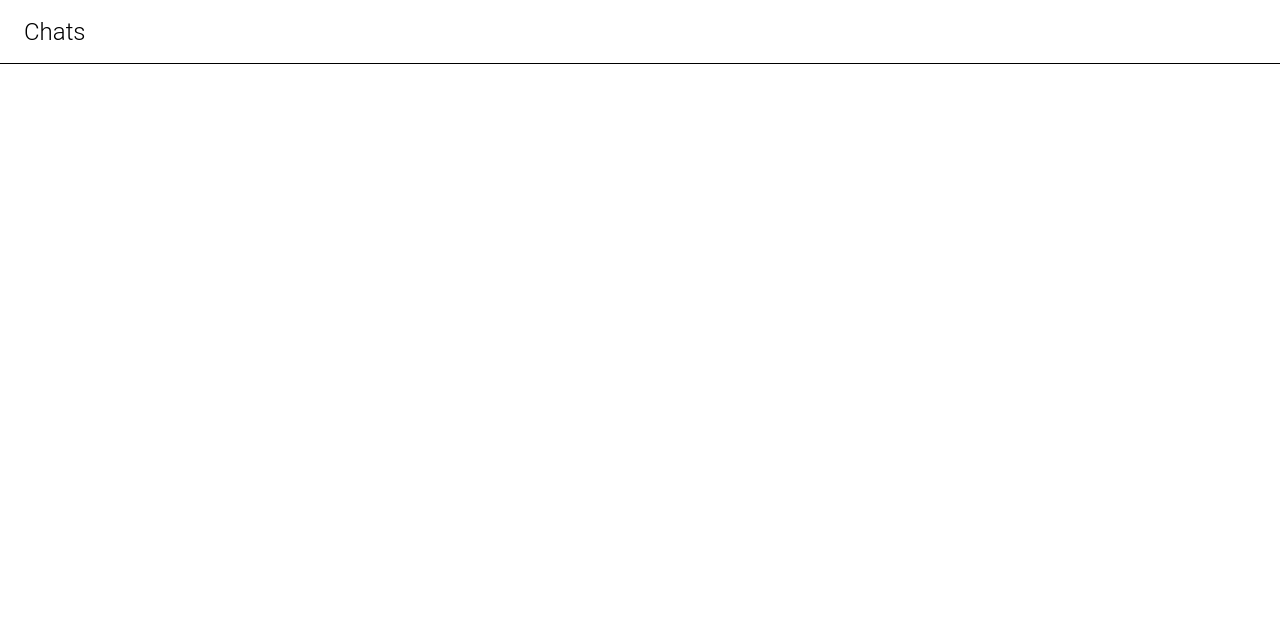
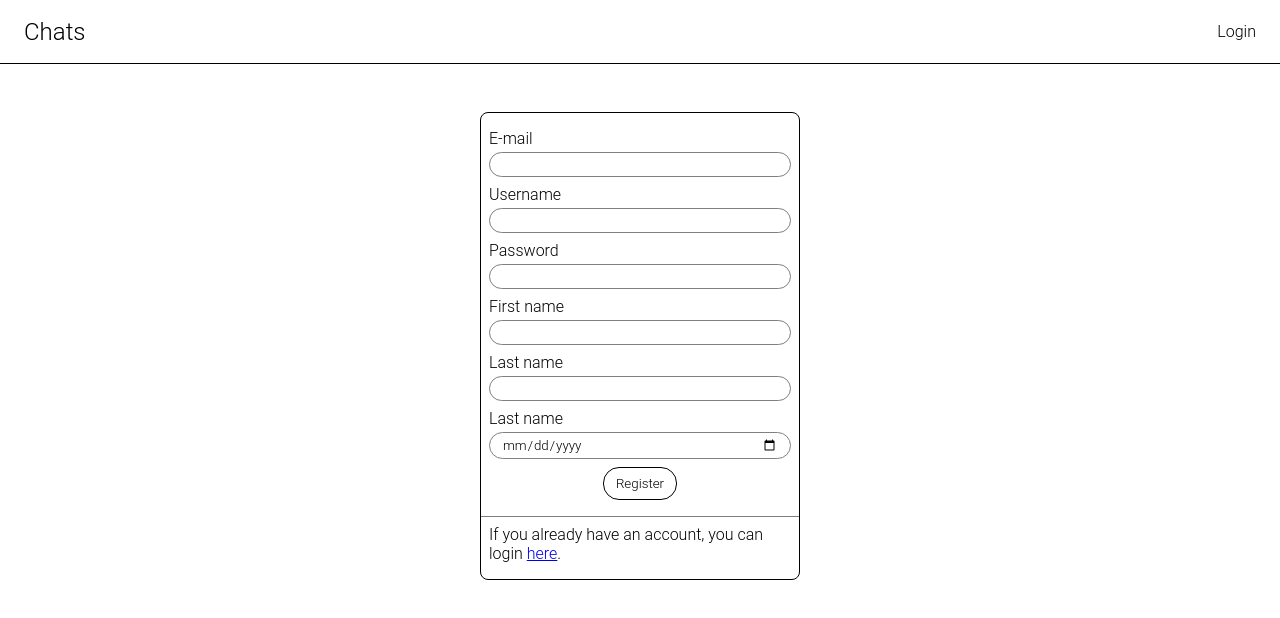
Before and after one commit to maciej185/chats_front, a React (Create React App) app: page /register in a window 1280 px wide. Before the commit this address had no page. Shown: the top 618 px of the page. Built offline with nearby package versions, Linux system fonts and the light colour scheme.

Commit message:
Add a page for registering a new user.

```diff
--- a/src/Main.tsx
+++ b/src/Main.tsx
@@ -1,6 +1,7 @@
 import { Routes, Route } from "react-router-dom";
 import Login from "./Login";
 import Feed from "./Feed";
+import Register from "./Register";
 
 interface MainProps {
   setUsername: CallableFunction;
@@ -15,6 +16,10 @@ export default function Main({ setUsername, setToken }: MainProps) {
         path="/login"
         element={<Login setUsername={setUsername} setToken={setToken} />}
       />
+      <Route
+        path="/register"
+        element={<Register setUsername={setUsername} setToken={setToken} />}
+      />
     </Routes>
   );
 }
--- a/src/Nav.tsx
+++ b/src/Nav.tsx
@@ -30,7 +30,7 @@ export default function Nav({ username, setUsername, setToken }: NavProps) {
           </div>
         </div>
       ) : (
-        <div>{/* <Link to="/login">Login</Link> */}</div>
+        <div>{<Link to="/login">Login</Link>}</div>
       )}
     </div>
   );
--- /dev/null
+++ b/src/Register.tsx
@@ -0,0 +1,167 @@
+import "./styles/Register.css";
+import { MouseEventHandler, useState } from "react";
+import { Link, useNavigate } from "react-router-dom";
+import configData from "./config.json";
+import { login } from "./Login";
+
+interface RegisterProps {
+  setUsername: CallableFunction;
+  setToken: CallableFunction;
+}
+
+export default function Register({ setUsername, setToken }: RegisterProps) {
+  const [inputEmail, setInputEmail] = useState<string>("");
+  const [inputUsername, setInputUsername] = useState<string>("");
+  const [inputPassword, setInputPassword] = useState<string>("");
+  const [inputFirstName, setInputFirstName] = useState<string>("");
+  const [inputLastName, setInputLastName] = useState<string>("");
+  const [inputDateOfBirth, setInputDateOfBirth] = useState<string>("");
+  const [error, setError] = useState<string | null>(null);
+
+  const navigate = useNavigate();
+
+  const buttonHandleClick: MouseEventHandler = (e) => {
+    (async function () {
+      const endpointUrl =
+        configData.API_URL +
+        ":" +
+        configData.API_PORT +
+        configData.REGISTER_ENDPOINT;
+      const res = await fetch(endpointUrl, {
+        method: "POST",
+        headers: {
+          "Content-Type": "application/json",
+        },
+        body: JSON.stringify({
+          user_data: {
+            username: inputUsername,
+            email: inputEmail,
+            plain_text_password: inputPassword,
+          },
+          profile_data: {
+            first_name: inputFirstName,
+            last_name: inputLastName,
+            date_of_birth: inputDateOfBirth,
+          },
+        }),
+      });
+      if (res.status == 201) {
+        setUsername(inputUsername);
+        if (error) setError(null);
+        await login(
+          inputUsername,
+          inputPassword,
+          error,
+          setUsername,
+          setToken,
+          setError
+        );
+        navigate("/");
+      } else {
+        const resJSON = await res.json();
+        setError(resJSON["detail"]);
+      }
+    })();
+  };
+
+  return (
+    <div className="register">
+      <div className="register-top">
+        {error ? <div className="register-top-error">{error}</div> : <></>}
+        <div className="register-top-form">
+          <div className="register-top-form-email">
+            <div className="register-top-form-email-label register-top-form-input-label">
+              E-mail
+            </div>
+            <input
+              type="email"
+              value={inputEmail}
+              onChange={(e) => {
+                setInputEmail(e.target.value);
+              }}
+              name="email"
+              id="email"
+            />
+          </div>
+          <div className="register-top-form-username">
+            <div className="register-top-form-username-label register-top-form-input-label">
+              Username
+            </div>
+            <input
+              type="text"
+              value={inputUsername}
+              onChange={(e) => {
+                setInputUsername(e.target.value);
+              }}
+              name="username"
+              id="username"
+            />
+          </div>
+          <div className="register-top-form-password">
+            <div className="register-top-form-password-label register-top-form-input-label">
+              Password
+            </div>
+            <input
+              type="password"
+              value={inputPassword}
+              onChange={(e) => {
+                setInputPassword(e.target.value);
+              }}
+              name="password"
+              id="password"
+            />
+          </div>
+          <div className="register-top-form-first_name">
+            <div className="register-top-form-first_name-label register-top-form-input-label">
+              First name
+            </div>
+            <input
+              type="text"
+              value={inputFirstName}
+              onChange={(e) => {
+                setInputFirstName(e.target.value);
+              }}
+              name="first_name"
+              id="first_name"
+            />
+          </div>
+          <div className="register-top-form-last_name">
+            <div className="register-top-form-last_name-label register-top-form-input-label">
+              Last name
+            </div>
+            <input
+              type="text"
+              value={inputLastName}
+              onChange={(e) => {
+                setInputLastName(e.target.value);
+              }}
+              name="last_name"
+              id="last_name"
+            />
+          </div>
+          <div className="register-top-form-date_of_birth">
+            <div className="register-top-form-date_of_birth-label register-top-form-input-label">
+              Last name
+            </div>
+            <input
+              type="date"
+              value={inputDateOfBirth}
+              onChange={(e) => {
+                setInputDateOfBirth(e.target.value);
+              }}
+              name="date_of_birth"
+              id="date_of_birth"
+            />
+          </div>
+          <div className="register-top-form-button">
+            <button onClick={buttonHandleClick}>Register</button>
+          </div>
+        </div>
+      </div>
+      <div className="register-bottom">
+        If you already have an account, you can login{" "}
+        <Link to="/login">here</Link>.
+      </div>
+    </div>
+  );
+}
--- a/src/config.json
+++ b/src/config.json
@@ -1,5 +1,6 @@
 {
-    "API_URL": "http://127.0.0.1",
-    "API_PORT": "8000",
-    "LOGIN_ENDPOINT": "/auth/token"
+  "API_URL": "http://127.0.0.1",
+  "API_PORT": "8000",
+  "LOGIN_ENDPOINT": "/auth/token",
+  "REGISTER_ENDPOINT": "/auth/register"
 }
--- /dev/null
+++ b/src/styles/Register.css
@@ -0,0 +1,53 @@
+.register {
+  border-radius: 0.5rem;
+  padding: 0.5rem 0;
+  border: 1px solid black;
+  width: 25vw;
+}
+
+.register > div {
+  padding: 0.5rem;
+}
+
+.register-bottom {
+  border-top: 1px solid gray;
+}
+
+.register-top-error {
+  color: darkred;
+  margin-bottom: 1rem;
+}
+
+.register-top-form > div {
+  margin-bottom: 0.5rem;
+}
+
+.register-top-form input {
+  outline: unset;
+  padding: 0.25rem 0.75rem;
+  border-radius: 1rem;
+  border: 1px solid gray;
+  width: 100%;
+}
+
+.register-top-form-input-label {
+  margin-bottom: 0.25rem;
+}
+
+.register-top-form-button {
+  display: flex;
+  justify-content: center;
+}
+
+.register-top-form-button > button {
+  padding: 0.5rem 0.75rem;
+  border-radius: 1rem;
+  background-color: white;
+  border: 1px solid black;
+  transition: 0.15s;
+}
+
+.register-top-form-button > button:hover {
+  cursor: pointer;
+  box-shadow: 0 0 0 1px black inset;
+}
```
